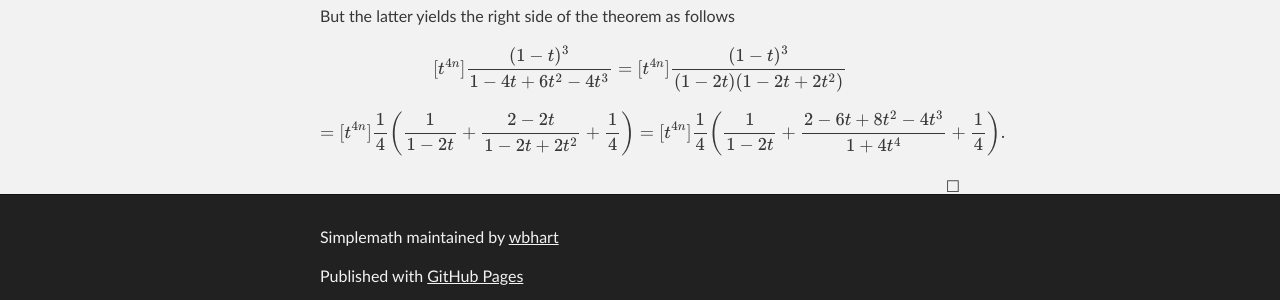
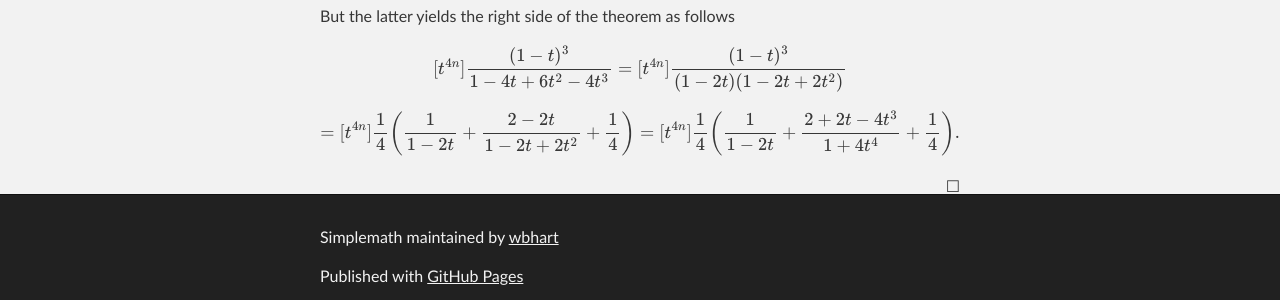
Before and after one commit to wbhart/SimpleMath, a Jekyll site: the page built from binomial.html, in a window 1280 px wide and 900 px high, scrolled down 8596 px. Shown: the part 577-877 px from the top of the window. Built offline with Jekyll 4.4.1, drawn with Linux system fonts in a browser that asks for light colours; formulas are drawn with MathJax 3.

Commit message:
Update binomial.html

```diff
--- a/binomial.html
+++ b/binomial.html
@@ -334,5 +334,5 @@ $$= [t^{4n}] \frac{1}{1 - t} \left[\frac{1}{1 - u} \;\bigg|\; u = \left(\frac{t}
 But the latter yields the right side of the theorem as follows
 $$[t^{4n}] \frac{(1 - t)^3}{1 - 4t + 6t^2 - 4t^3} = [t^{4n}] \frac{(1 - t)^3}{(1 - 2t)(1 - 2t + 2t^2)}$$
 $$= [t^{4n}] \frac{1}{4}\left(\frac{1}{1 - 2t} + \frac{2 - 2t}{1 - 2t + 2t^2} + \frac{1}{4}\right)
-= [t^{4n}] \frac{1}{4}\left(\frac{1}{1 - 2t} + \frac{2 - 6t + 8t^2 - 4t^3}{1 + 4t^4} + \frac{1}{4}\right).$$
+= [t^{4n}] \frac{1}{4}\left(\frac{1}{1 - 2t} + \frac{2 + 2t - 4t^3}{1 + 4t^4} + \frac{1}{4}\right).$$
 </proof>
```
